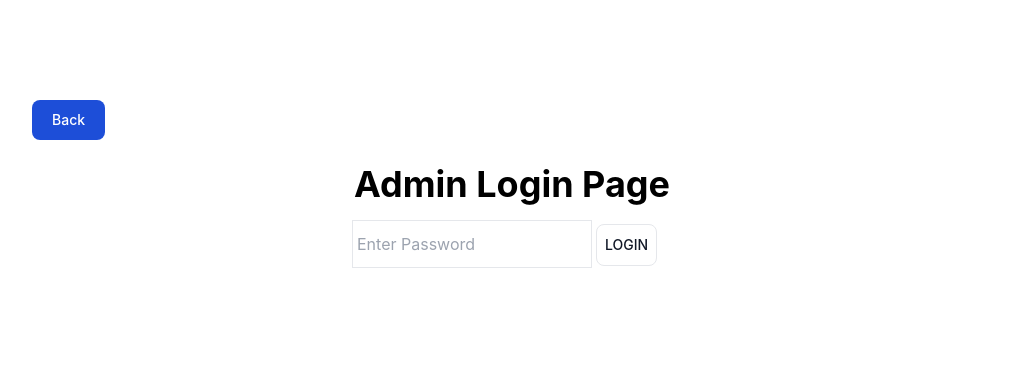
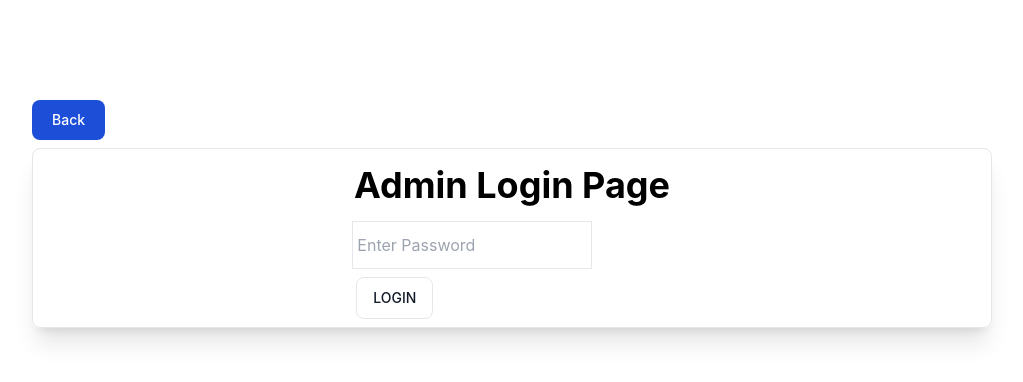
Before and after one commit to umairnaeem373/result-generator-and-checker-redux, a React (Create React App) app: page /#/adminLogin in a window 1280 px wide. Shown: the top 382 px of the page, without its empty margins (128-1151 px from the left). Built offline with nearby package versions, Linux system fonts and the light colour scheme.

Commit message:
Some UI FIxes

```diff
--- a/src/Components/AdminLogin.jsx
+++ b/src/Components/AdminLogin.jsx
@@ -1,29 +1,47 @@
-import React from 'react'
-import { useNavigate } from 'react-router-dom'
-import { useState } from 'react'
+import React from "react";
+import { useNavigate } from "react-router-dom";
+import { useState } from "react";
 
 function AdminLogin() {
-
-    const nav=useNavigate()
-    const pass='605615'
-    const [Inp, setInp]=useState(0)
+  const nav = useNavigate();
+  const pass = "605615";
+  const [Inp, setInp] = useState(0);
 
   return (
-    <div className='w-full'>
-        <button type="button" onClick={()=>nav('/')} className="text-white bg-blue-700 hover:bg-blue-800 focus:ring-4 focus:ring-blue-300 font-medium rounded-lg text-sm px-5 py-2.5 mr-2 mb-2 dark:bg-blue-600 dark:hover:bg-blue-700 focus:outline-none dark:focus:ring-blue-800">Back</button>
-    <div>
-        <h1 className='text-4xl py-4 text-center font-bold w-full'>Admin Login Page</h1>
-        <div className='w-4/12 block mx-auto'>
-        <input onChange={(e)=>{
-            setInp(e.target.value)
-        }} className='h-12 w-3/4 border px-1' type="password" placeholder='Enter Password' />
-        <button onClick={()=>{
-            Inp===pass?nav('/admin'):alert('Password Incorrect')
-        }} type="button" className="py-2.5 px-2 mx-1 mb-2 text-sm font-medium text-gray-900 focus:outline-none bg-white rounded-lg border border-gray-200 hover:bg-gray-100 hover:text-blue-700 focus:z-10 focus:ring-4 focus:ring-gray-200 dark:focus:ring-gray-700 dark:bg-gray-800 dark:text-gray-400 dark:border-gray-600 dark:hover:text-white dark:hover:bg-gray-700">LOGIN</button>
+    <div className="w-full">
+      <button
+        type="button"
+        onClick={() => nav("/")}
+        className="text-white bg-blue-700 hover:bg-blue-800 focus:ring-4 focus:ring-blue-300 font-medium rounded-lg text-sm px-5 py-2.5 mr-2 mb-2"
+      >
+        Back
+      </button>
+      <div className=" border rounded-lg shadow-xl">
+        <h1 className="text-4xl py-4 text-center font-bold w-full">
+          Admin Login Page
+        </h1>
+        <div className=" w-8/12 md:w-4/12  mx-auto">
+          <input
+            onChange={(e) => {
+              setInp(e.target.value);
+            }}
+            className="h-12 w-full md:w-3/4 border px-1"
+            type="password"
+            placeholder="Enter Password"
+          />
+          <button
+            onClick={() => {
+              Inp === pass ? nav("/admin") : alert("Password Incorrect");
+            }}
+            type="button"
+            className="py-2.5 px-4 mx-1 my-2 text-sm font-medium text-gray-900 focus:outline-none bg-white rounded-lg border border-gray-200 hover:bg-gray-100 hover:text-blue-700 focus:z-10 focus:ring-4 focus:ring-gray-200"
+          >
+            LOGIN
+          </button>
         </div>
+      </div>
     </div>
-</div>
-  )
+  );
 }
 
-export default AdminLogin
+export default AdminLogin;
--- a/src/Components/Home.jsx
+++ b/src/Components/Home.jsx
@@ -5,13 +5,13 @@ function Home() {
   const navigate = useNavigate();
 
   return (
-    <div className="border rounded-xl shadow-xl py-16 w-2/4">
+    <div className="border rounded-xl shadow-xl py-16 border border-gray-300 min-w-full max-w-2/4">
       <h1 className="text-4xl  text-center font-bold w-full">
         Gradebook Portal
       </h1>
-      <div className="mx-auto mt-10 w-2/4">
+      <div className="mx-auto flex justify-center gap-x-4 gap-y-2 items-center flex-col md:flex-row mt-10 w-2/4">
         <button
-          class="text-white ms-5 bg-blue-700 hover:bg-blue-800 focus:ring-4 focus:ring-blue-300 font-medium rounded-lg text-sm px-5 py-2.5 mr-2 mb-2 dark:bg-blue-600 dark:hover:bg-blue-700 focus:outline-none dark:focus:ring-blue-800"
+          class="text-white bg-blue-700 hover:bg-blue-800 focus:ring-4 focus:ring-blue-300 font-medium rounded-lg text-sm px-5 py-2.5 dark:bg-blue-600 dark:hover:bg-blue-700 focus800:outline-none dark:focus:ring-blue-"
           onClick={() => {
             navigate("/adminLogin");
           }}
@@ -19,7 +19,7 @@ function Home() {
           Admin Panel
         </button>
         <button
-          class="text-white bg-blue-700 hover:bg-blue-800 focus:ring-4 focus:ring-blue-300 font-medium rounded-lg text-sm px-5 py-2.5 mr-2 mb-2 dark:bg-blue-600 dark:hover:bg-blue-700 focus:outline-none dark:focus:ring-blue-800"
+          class="text-white bg-blue-700 hover:bg-blue-800 focus:ring-4 focus:ring-blue-300 font-medium rounded-lg text-sm px-5 py-2.5 dark:bg-blue-600 dark:hover:bg-blue-700 focus:outline-none dark:focus:ring-blue-800"
           onClick={() => {
             navigate("/studentLogin");
           }}
--- a/src/Components/StudentLogin.jsx
+++ b/src/Components/StudentLogin.jsx
@@ -19,7 +19,7 @@ function StudentLogin() {
         <button onClick={()=>{
             navigate('/resultPage')
             dispatch(getResult(Inp))
-        }} type="button" class="py-2.5 px-2 mx-1 mb-2 text-sm font-medium text-gray-900 focus:outline-none bg-white rounded-lg border border-gray-200 hover:bg-gray-100 hover:text-blue-700 focus:z-10 focus:ring-4 focus:ring-gray-200 dark:focus:ring-gray-700 dark:bg-gray-800 dark:text-gray-400 dark:border-gray-600 dark:hover:text-white dark:hover:bg-gray-700">GET RESULT</button>
+        }} type="button" class="py-2.5 px-2 mx-1 my-2 text-sm font-medium text-gray-900 focus:outline-none bg-white rounded-lg border border-gray-200 hover:bg-gray-100 hover:text-blue-700 focus:z-10 focus:ring-4 focus:ring-gray-200 dark:focus:ring-gray-700 dark:bg-gray-800 dark:text-gray-400 dark:border-gray-600 dark:hover:text-white dark:hover:bg-gray-700">GET RESULT</button>
         </div>
     </div>
   )
```
